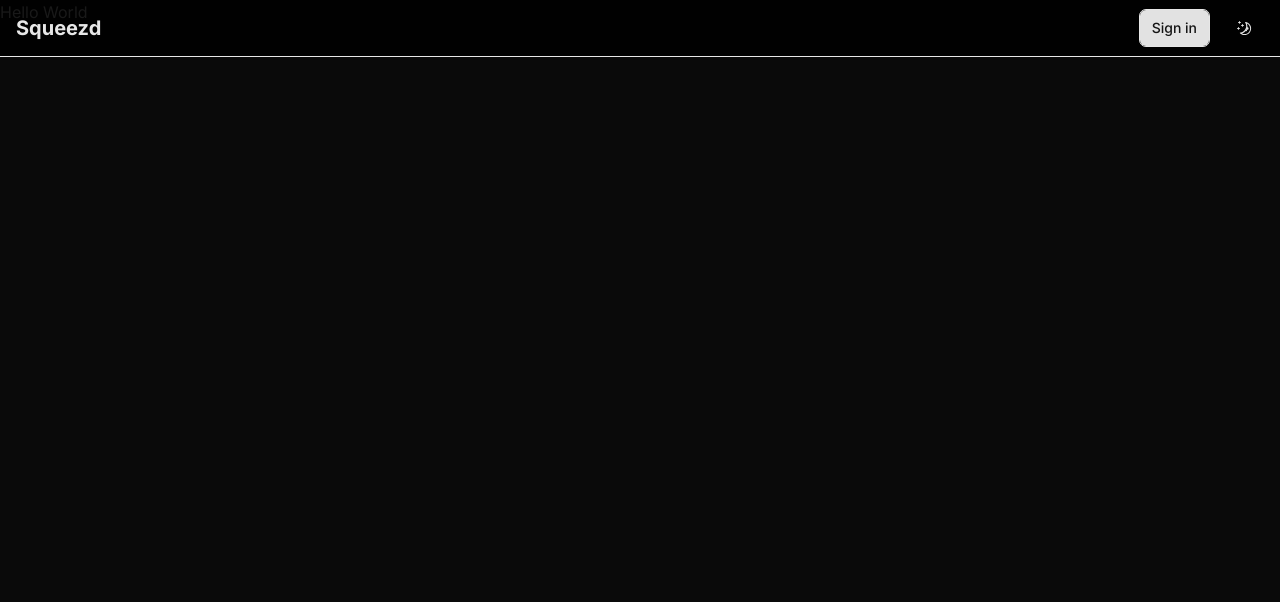
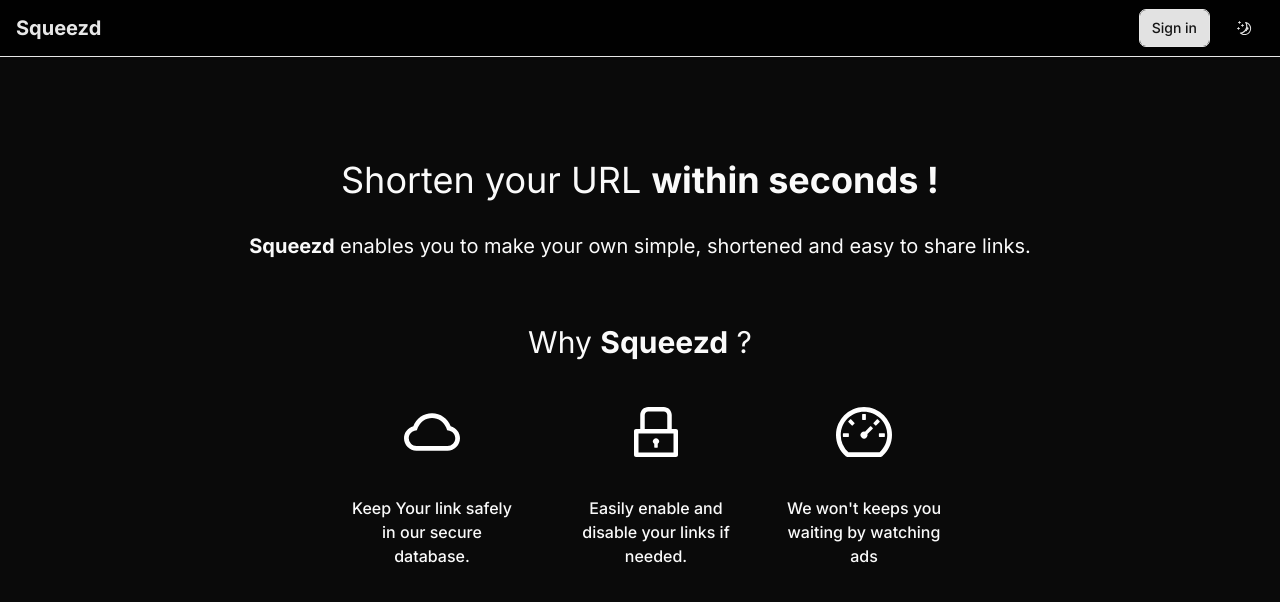
Before and after one commit to squeezd/webapp, a Next.js app: page / in a window 1280 px wide. Shown: the top 602 px of the page. Built offline with nearby package versions, Linux system fonts and the light colour scheme; no server answers.

Commit message:
feat: finish landing page prototype

```diff
--- a/package.json
+++ b/package.json
@@ -22,6 +22,7 @@
     "next-themes": "^0.2.1",
     "react": "^18",
     "react-dom": "^18",
+    "react-icons": "^5.0.1",
     "tailwind-merge": "^2.2.1",
     "tailwindcss-animate": "^1.0.7"
   },
--- a/src/app/page.tsx
+++ b/src/app/page.tsx
@@ -1,8 +1,56 @@
+import {
+  AiOutlineCloud,
+  AiOutlineDashboard,
+  AiOutlineLock,
+} from 'react-icons/ai';
+
 export default async function Home() {
+  const reasons = [
+    {
+      reason: 'Keep Your link safely in our secure database.',
+      Icon: AiOutlineCloud,
+    },
+    {
+      reason: 'Easily enable and disable your links if needed.',
+      Icon: AiOutlineLock,
+    },
+    {
+      reason: "We won't keeps you waiting by watching ads",
+      Icon: AiOutlineDashboard,
+    },
+  ];
+
   return (
     <>
       <main className="min-h-screen">
-        <p>Hello World</p>
+        <div className="pt-24 flex flex-col items-center">
+          <div className="pt-16 pb-8 text-4xl">
+            Shorten your URL <b>within seconds !</b>
+          </div>
+          <div className="pb-16 text-xl flex-wrap max-w-[80%]">
+            <b>Squeezd</b> enables you to make your own simple, shortened and
+            easy to share links.
+          </div>
+
+          <div className="flex flex-col items-center space-y-10">
+            <div className="text-3xl">
+              Why <b>Squeezd</b> ?
+            </div>
+            <div className="flex justify-between space-x-40 items-center">
+              {reasons.map((r) => (
+                <div
+                  key={r.reason}
+                  className="flex flex-col items-center mx-4 w-12"
+                >
+                  <r.Icon color="white" size="4em" />
+                  <div className="text-center pt-8 font-medium w-40">
+                    {r.reason}
+                  </div>
+                </div>
+              ))}
+            </div>
+          </div>
+        </div>
       </main>
     </>
   );
```
Also changed, not shown: 1 other file (tests, documents, lock files or other folders).
